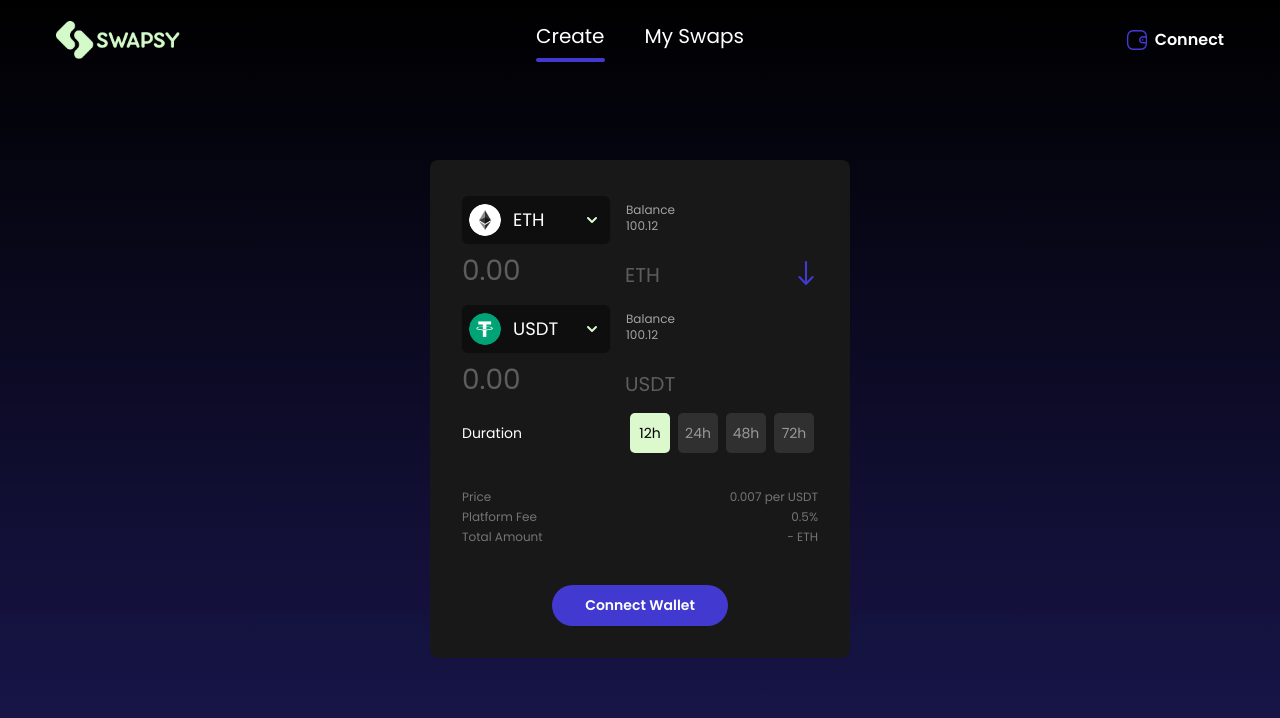
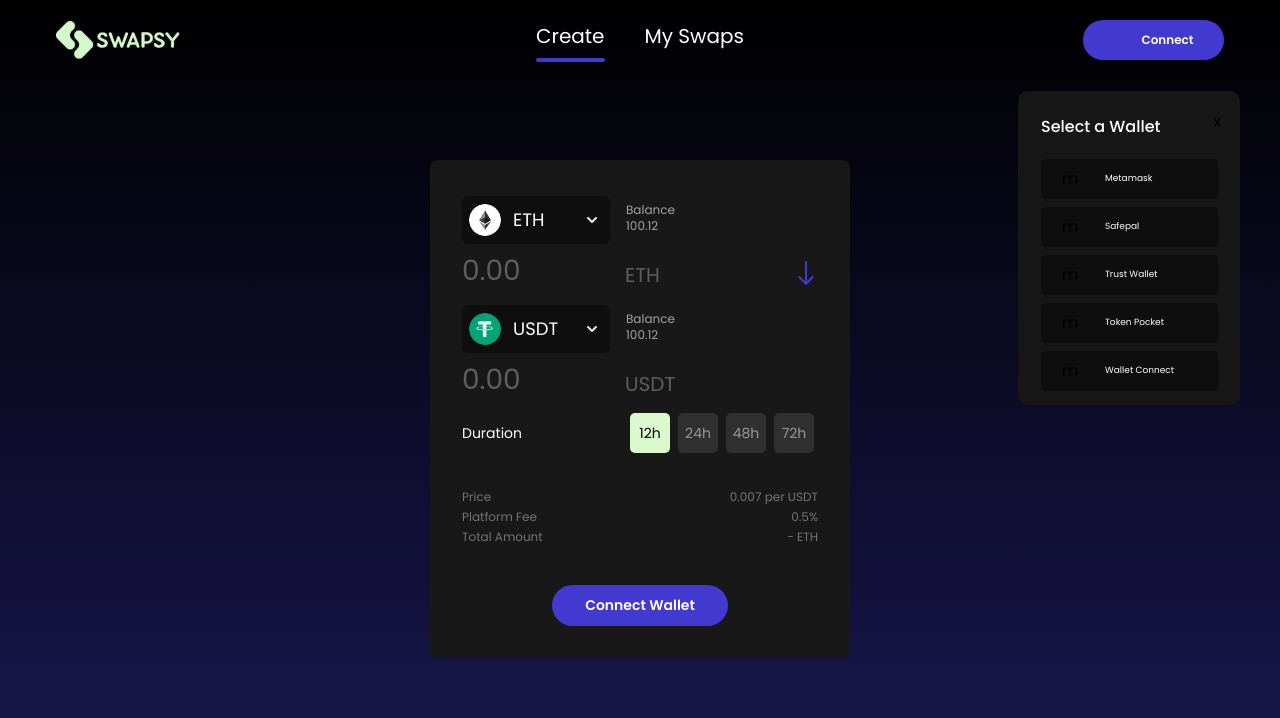
Before and after one commit to harisalkarni/swapsy-test, a React (Create React App) app: page / in a window 1280 px wide. Shown: the top 718 px of the page. Built offline with nearby package versions, Linux system fonts and the light colour scheme.

Commit message:
improve select wallet

```diff
--- a/src/components/atoms/WalletList.tsx
+++ b/src/components/atoms/WalletList.tsx
@@ -6,11 +6,11 @@
 
 const WalletList = ({ icon, label }: WalletListProps) => {
   return (
-    <div className="flex flex-row items-center w-[255px] h-[58px] px-[16px] bg-secondaryblack rounded-[5px] mb-[8px]">
-      <div className="w-[36px] h-[36px] flex items-center justify-center mr-[24px]">
+    <div className="flex flex-row items-center md:w-[177px] md:h-[40px] w-[255px] h-[58px] px-[16px] md:px-[11px] bg-secondaryblack rounded-[5px] mb-[8px]">
+      <div className="w-[36px] h-[36px] flex items-center justify-center mr-[24px] md:mr-[17px]">
         m
       </div>
-      <div className="text-white text-[14px]">{label}</div>
+      <div className="text-white text-[14px] md:text-[9px]">{label}</div>
     </div>
   );
 };
--- a/src/components/molecules/Header.tsx
+++ b/src/components/molecules/Header.tsx
@@ -1,18 +1,20 @@
-import { TabType } from "constants/types";
+import { TabType, ModalType } from "constants/types";
 import React, { Dispatch } from "react";
 import Logo from "assets/logo.png";
 import Wallet from "assets/wallet.png";
 import Tabs from "components/atoms/Tabs";
-
+import SelectWallet from "components/molecules/SelectWallet";
 interface Props {
   activeTab: TabType;
   setTab: Dispatch<React.SetStateAction<TabType>>;
+  modalType: ModalType;
+  setModalType: Dispatch<React.SetStateAction<ModalType>>;
 }
 
-function Header({ activeTab, setTab }: Props) {
+function Header({ activeTab, setTab, modalType, setModalType }: Props) {
   return (
     <>
-      <div className="flex flex-row justify-between w-full px-[30px] md:px-14 h-[36px] items-center relative z-10 md:py-10">
+      <div className="flex flex-row justify-between w-full px-[30px] md:px-14 h-[36px] items-center relative z-10 md:py-10 relative">
         <img
           src={Logo}
           alt="swapsi logo"
@@ -23,22 +25,27 @@
           setActiveTab={setTab}
           classname="hidden md:flex fixed right-0 left-0"
         />
-        <button className="flex flex-row items-center relative z-10">
+        <button className="flex flex-row items-center relative z-10 md:bg-ocean-blue justify-center md:h-[40px] md:w-[141px] text-center md:rounded-full">
           <img
             alt="wallet"
             src={Wallet}
             className="w-4 md:w-5 object-contain"
           />
-          <p className="text-white font-semibold text-[10px] md:text-base ml-[8px]">
+          <p className="text-white font-semibold text-[10px] md:text-[12px] ml-[8px]">
             Connect
           </p>
         </button>
+        <div className="absolute top-[91px] right-[40px] ">
+          {modalType === "SelectWallet" ? (
+            <SelectWallet />
+          ) : modalType === "ConnectWallet" ? (
+            <div>kontole</div>
+          ) : (
+            <div></div>
+          )}
+        </div>
       </div>
-      <Tabs
-        activeTab={activeTab}
-        setActiveTab={setTab}
-        classname="md:hidden"
-      />
+      <Tabs activeTab={activeTab} setActiveTab={setTab} classname="md:hidden" />
     </>
   );
 }
--- a/src/components/molecules/SelectWallet.tsx
+++ b/src/components/molecules/SelectWallet.tsx
@@ -23,9 +23,9 @@
     },
   ];
   return (
-    <div className="w-[319px] h-[481px] bg-erie-black bg-opacity-98 pt-[53px] pb-[42px] px-[32px] rounded-[10px] relative">
+    <div className="w-[319px] md:w-[222px] md:h-[314px] h-[481px] bg-erie-black bg-opacity-98 pt-[53px] md:pt-[24px] md:pb-[24px] pb-[42px] px-[32px] md:px-[23px] rounded-[10px] relative">
       <div className="absolute top-[19px] right-[19px]">x</div>
-      <div className="text-[20px] text-white mb-[36px] font-medium">
+      <div className="text-[20px] md:text-[16px] text-white mb-[36px] md:mb-[20px] font-medium">
         Select a Wallet
       </div>
       {listWallet.map((wallet) => {
--- a/src/components/organisms/Swap.tsx
+++ b/src/components/organisms/Swap.tsx
@@ -1,16 +1,22 @@
 import TokenSwap from "components/atoms/TokenSwap";
 
 import { useState } from "react";
-import { TabType } from "constants/types";
+import { ModalType, TabType } from "constants/types";
 import Header from "components/molecules/Header";
 import History from "components/molecules/History";
 
 const Swap = () => {
   const [activeTab, setActiveTab] = useState<TabType>("CREATE");
+  const [showModalType, setShowModalType] = useState<ModalType>("SelectWallet");
   return (
     <div className="min-h-screen min-w-screen flex flex-col items-center justify-start pt-[96px] md:pt-0 overflow-x-hidden bg-black">
       <div className="absolute inset-0 opacity-40 bg-gradient-to-b from-black to-blue-purple"></div>
-      <Header activeTab={activeTab} setTab={setActiveTab} />
+      <Header
+        activeTab={activeTab}
+        setTab={setActiveTab}
+        modalType={showModalType}
+        setModalType={setShowModalType}
+      />
       <div
         className={`rounded-[8px] relative z-10  md:mt-20 w-full ${
           activeTab === "CREATE" && "bg-erie-black p-8 w-[320px] md:w-[420px]"
--- a/src/constants/types.ts
+++ b/src/constants/types.ts
@@ -5,3 +5,4 @@
 
 export type MenuType = "Open" | "Completed" | "Cancelled" | "Expired";
 export type TabType = "CREATE" | "HISTORY";
+export type ModalType = "SelectWallet" | "ConnectWallet"
```
Also changed, not shown: src/assets/wallet-desktop.svg (added).
